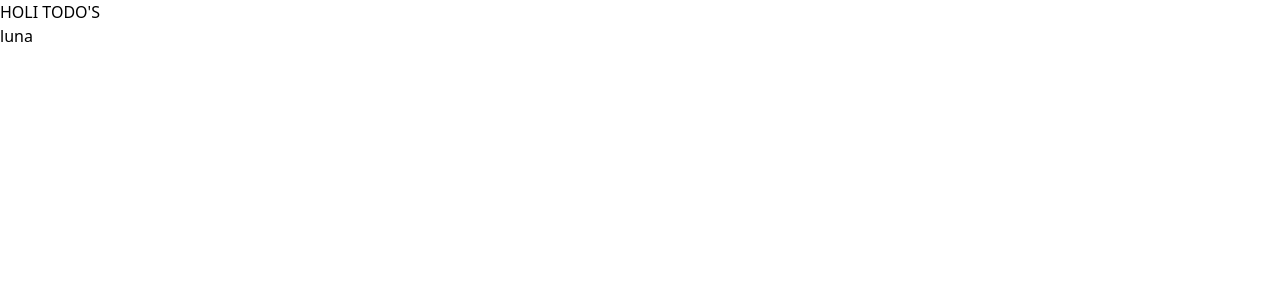
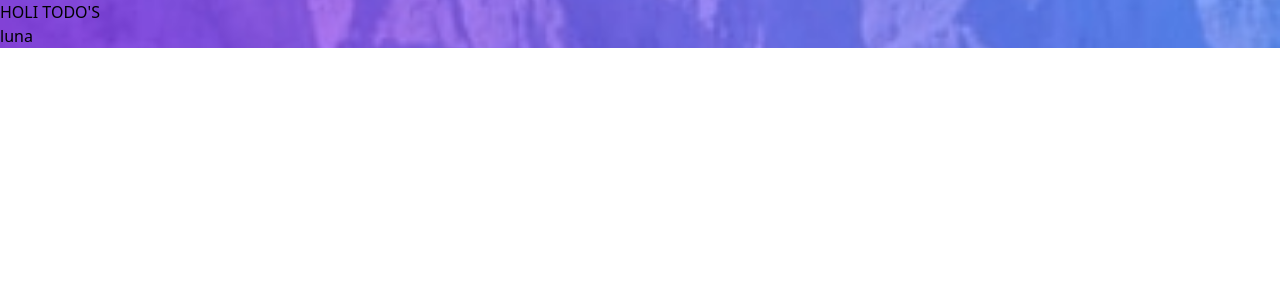
Before and after one commit to ferguzmanv/todo-dev, a React (Vite) app: page / in a window 1280 px wide. Shown: the top 300 px of the page. Built offline with nearby package versions, Linux system fonts and the light colour scheme.

Commit message:
imagen fondo

```diff
--- a/src/App.jsx
+++ b/src/App.jsx
@@ -3,8 +3,8 @@
 
   return (
 
-
-  <div className="bg-[url('./assets/images/bg-mobile-light.jpg')">
+    // bg-[url('assets/images/bg-mobile-light.jpg')
+  <div className= "bg-[url('assets/images/bg-mobile-light.jpg')] bg-cover bg-center bg-no-repeat">
     <h1 className="uppercase">HOLI todo's </h1>
     <button>luna</button>
   </div>
```
